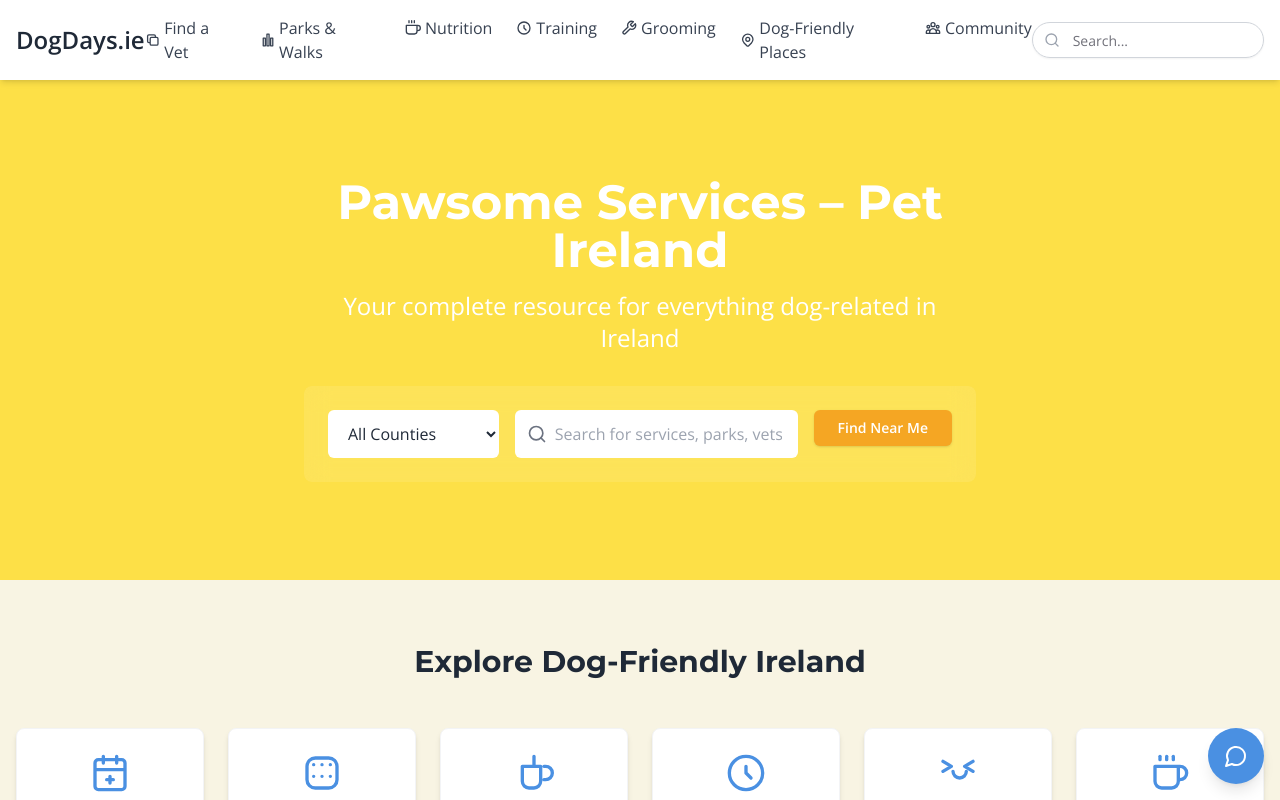
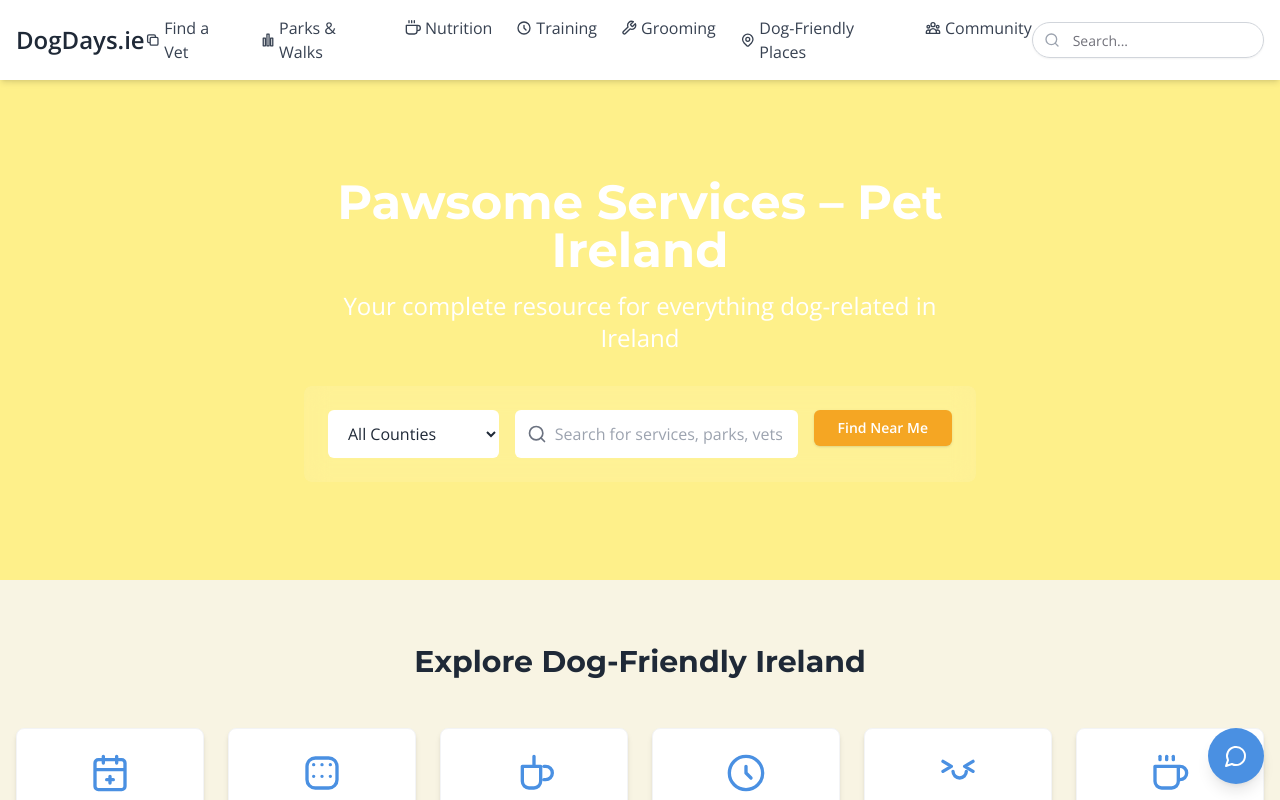
Before and after one commit to Zuleikha/DD, a React (Vite) app: page / in a window 1280 px wide. Shown: the top 800 px of the page. Built offline with nearby package versions, Linux system fonts and the light colour scheme.

Commit message:
Change yellow200 for hero

```diff
--- a/src/components/home/HeroSection.tsx
+++ b/src/components/home/HeroSection.tsx
@@ -58,7 +58,7 @@ const HeroSection: React.FC<HeroSectionProps> = ({
   return (
     <section className="relative h-[600px] md:h-[500px] overflow-hidden">
       {/* Hero Background - Changed to a friendlier blue */}
-      <div className="absolute inset-0 bg-yellow-300"></div>
+      <div className="absolute inset-0 bg-yellow-200"></div>
 
       {/* Hero Content */}
       <div className="relative container mx-auto px-4 h-full flex flex-col justify-center items-center text-center text-white">
```
